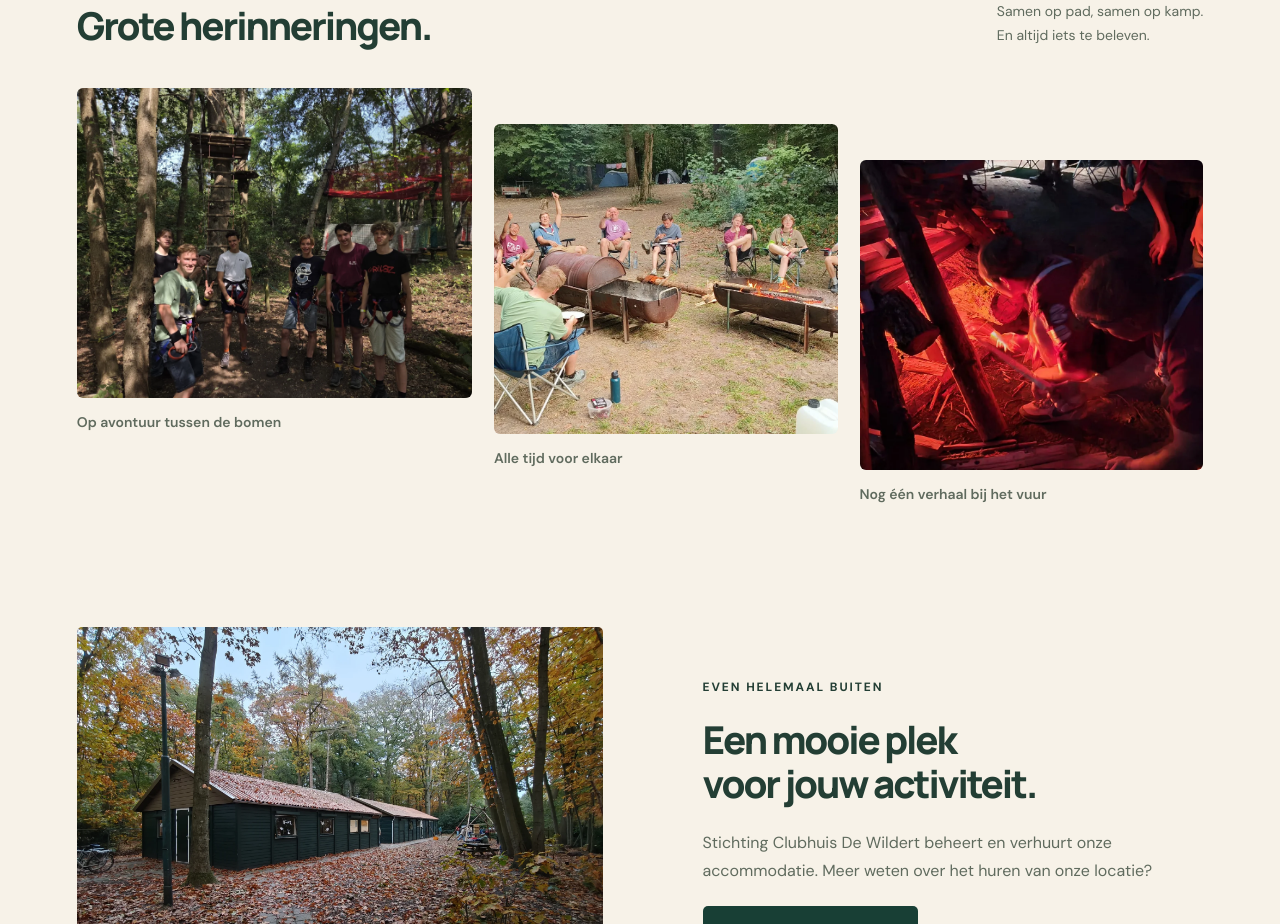
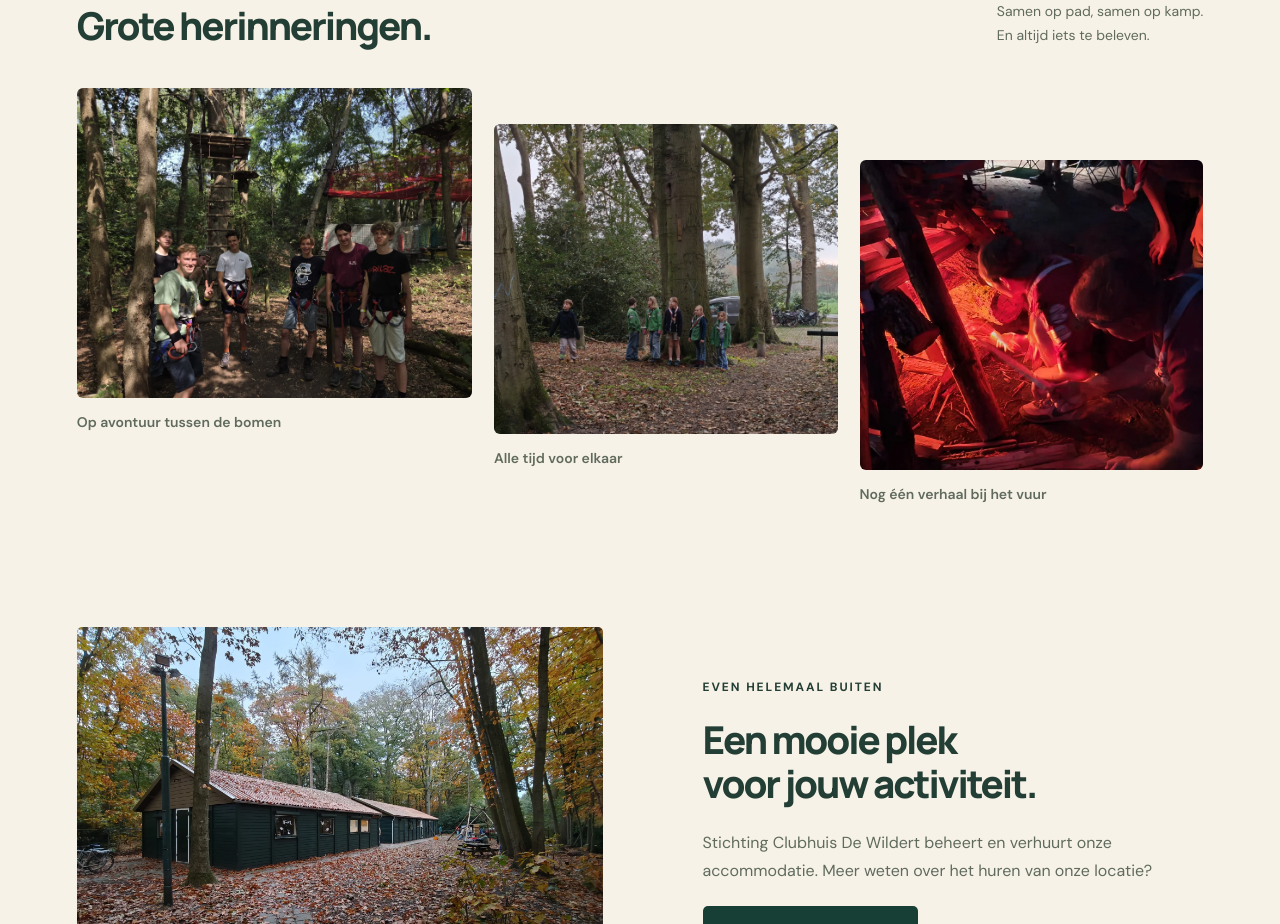
Before and after one commit to scppnl/website, an Angular app in the folder src/apps/frontpage-association/: page / in a window 1280 px wide. Shown: the part 1995-2919 px from the top of the page. Built offline with nearby package versions, Linux system fonts and the light colour scheme.

Commit message:
fix: replace homepage camp circle photo (#30)

```diff
--- a/src/apps/frontpage-association/src/app.ts
+++ b/src/apps/frontpage-association/src/app.ts
@@ -17,7 +17,7 @@ const groups=[
 <div class="value-strip"><div class="wrap"><span>Vies worden mag</span><i>✳</i><span>Samen groeien</span><i>✳</i><span>Iedereen hoort erbij</span><i>✳</i><span>Buiten is het beter</span></div></div>
 <section class="intro wrap section" id="over-ons"><div><p class="eyebrow">AANGENAAM, WIJ ZIJN P&P</p><h2>Een bos vol avontuur.<br>Een groep vol vrienden.</h2></div><div><p>In het bos, op het veld of in de blokhut: bij Scouting Petrus & Paulus beleven we het samen. Al sinds 1954 geven we de jeugd van Bergen op Zoom de ruimte om te spelen, te bouwen en te groeien.</p><p>Onze gemengde groep heeft voor elke leeftijd een eigen avontuur. Van de eerste ontdekkingstocht tot een zelf georganiseerd kamp.</p><a class="text-link" routerLink="/contact">Maak kennis met onze groep <span>↗</span></a></div></section>
 <section class="groups-section section" id="speltakken"><div class="wrap"><div class="section-heading"><div><p class="eyebrow">GROEI MEE MET SCOUTING</p><h2>Jouw leeftijd. Jouw avontuur.</h2></div><p>Vijf speltakken, één groep.<br>Voor jongens én meisjes.</p></div><div class="group-grid">@for(group of groups; track group.name){<a class="group-card" [routerLink]="'/speltakken'" [fragment]="group.name.toLowerCase()" [style.--group-color]="group.color"><span class="group-number">{{group.number}} /</span><div class="group-symbol" aria-hidden="true">✳</div><h3>{{group.name}}</h3><p>{{group.age}}</p><span class="group-arrow" aria-hidden="true">↗</span></a>}</div></div></section>
-<section class="memories wrap section"><div class="section-heading"><div><p class="eyebrow">DIT IS SCOUTING BIJ P&P</p><h2>Kleine momenten.<br>Grote herinneringen.</h2></div><p>Samen op pad, samen op kamp.<br>En altijd iets te beleven.</p></div><div class="memory-grid"><figure><img src="/assets/climbing.webp" alt="Scouts samen bij een klimparcours in het bos" loading="lazy" width="1600" height="1200"><figcaption>Op avontuur tussen de bomen</figcaption></figure><figure><img src="/assets/camp-circle.webp" alt="De groep zit in een kring op de kampeerplek in het bos" loading="lazy" width="1600" height="900"><figcaption>Alle tijd voor elkaar</figcaption></figure><figure><img src="/assets/campfire.webp" alt="De warme gloed van een kampvuur in de avond" loading="lazy" width="1200" height="675"><figcaption>Nog één verhaal bij het vuur</figcaption></figure></div></section>
+<section class="memories wrap section"><div class="section-heading"><div><p class="eyebrow">DIT IS SCOUTING BIJ P&P</p><h2>Kleine momenten.<br>Grote herinneringen.</h2></div><p>Samen op pad, samen op kamp.<br>En altijd iets te beleven.</p></div><div class="memory-grid"><figure><img src="/assets/climbing.webp" alt="Scouts samen bij een klimparcours in het bos" loading="lazy" width="1600" height="1200"><figcaption>Op avontuur tussen de bomen</figcaption></figure><figure><img src="/assets/together-outdoors.webp" alt="Scouts staan samen tussen de bomen op het scoutingterrein" loading="lazy" width="1920" height="1440"><figcaption>Alle tijd voor elkaar</figcaption></figure><figure><img src="/assets/campfire.webp" alt="De warme gloed van een kampvuur in de avond" loading="lazy" width="1200" height="675"><figcaption>Nog één verhaal bij het vuur</figcaption></figure></div></section>
 <section class="rental-teaser wrap section"><div class="photo-frame"><img src="/assets/blokhut-autumn.webp" alt="Onze groene blokhut tussen de herfstbomen" loading="lazy"><span class="photo-label">ONZE PLEK IN HET GROEN</span></div><div><p class="eyebrow">EVEN HELEMAAL BUITEN</p><h2>Een mooie plek<br>voor jouw activiteit.</h2><p>Stichting Clubhuis De Wildert beheert en verhuurt onze accommodatie. Meer weten over het huren van onze locatie?</p><a class="button dark" routerLink="/verhuur">Meer over verhuur <span>↗</span></a></div></section>
 <section class="join-band"><div class="wrap"><div><p class="eyebrow">JE HOEFT HET ALLEEN MAAR TE PROBEREN</p><h2>Nieuwsgierig? Kom meedoen.</h2><p>Je mag drie keer gratis komen kijken. Ook nieuwe leiding en vrijwilligers zijn welkom.</p></div><a class="button lime" routerLink="/contact">Plan een kennismaking <span>↗</span></a></div></section>
 <section class="social-row wrap"><div><p class="eyebrow">EEN KIJKJE BIJ P&P</p><h3>De mooiste verhalen ontstaan buiten.</h3><p>Volg onze avonturen op Facebook en Instagram.</p></div><div class="social-links"><a href="https://www.facebook.com/scppnl/" target="_blank" rel="noopener">Facebook ↗</a><a href="https://www.instagram.com/scpp.nl/" target="_blank" rel="noopener">Instagram ↗</a></div></section>
```
Also changed, not shown: src/apps/frontpage-association/public/assets/camp-circle.webp (deleted).
